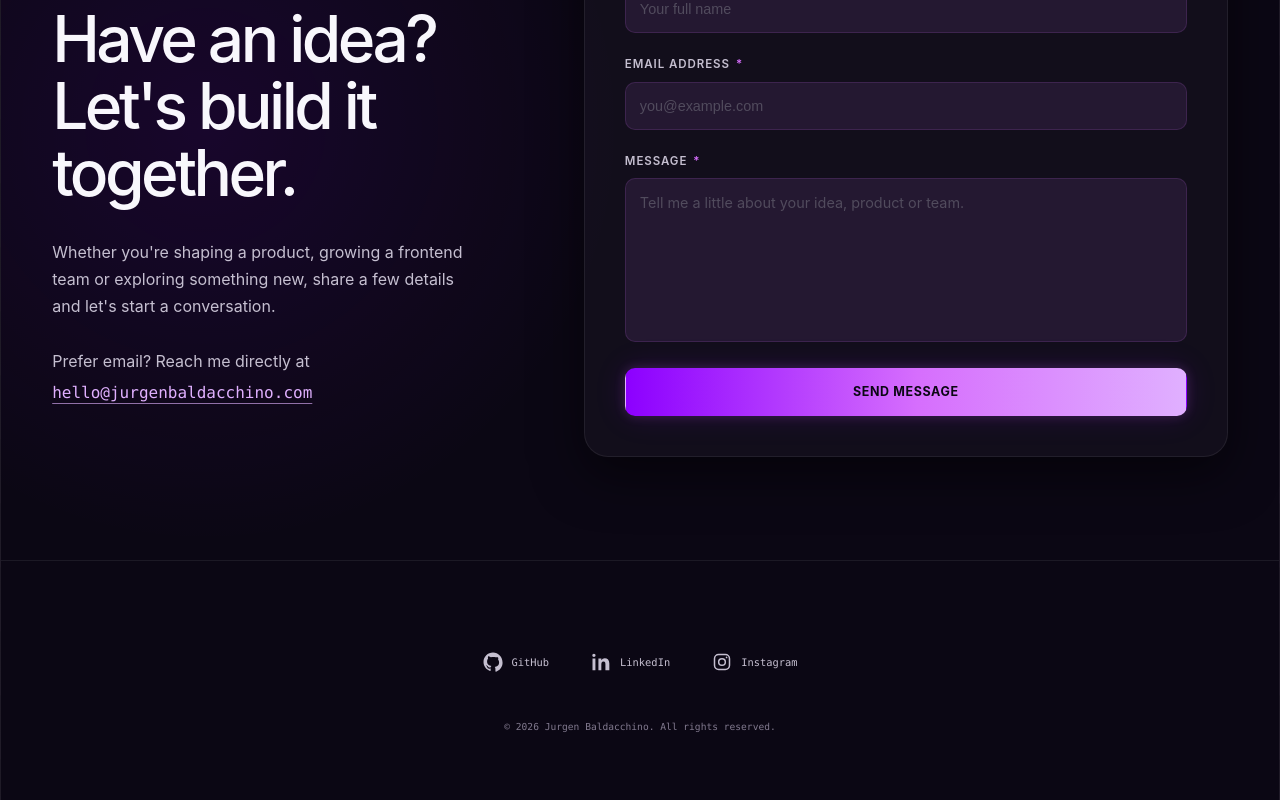
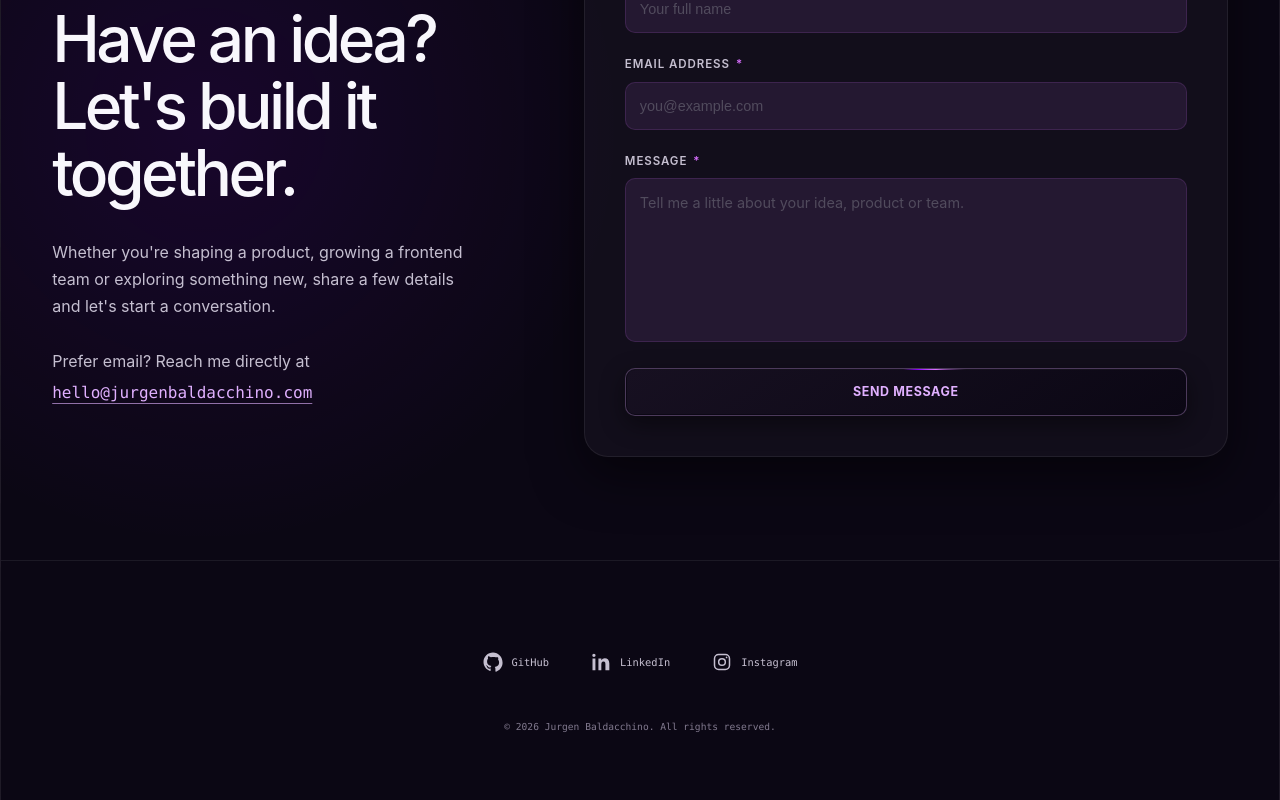
Before and after one commit to jur007/jurgenbaldacchino.com, a React (Vite) app: page / in a window 1280 px wide. Shown: the part 1801-2601 px from the top of the page. Built offline with nearby package versions, Linux system fonts and the light colour scheme.

Commit message:
refactor(chat section): adds animation and more subtle buttons

```diff
--- a/src/components/chat-section/chat-section.module.css
+++ b/src/components/chat-section/chat-section.module.css
@@ -104,8 +104,62 @@
   box-shadow: var(--shadow-electric-violet);
 }
 
-.submitButton {
+.submitButton.submitButton {
+  position: relative;
   margin-top: 4px;
+  overflow: hidden;
+  isolation: isolate;
+  color: var(--color-mauve);
+  background: var(--color-black-russian);
+  border-color: var(--color-mauve-30);
+  box-shadow:
+    inset 0 1px 0 var(--color-white-lilac-4),
+    0 8px 24px var(--color-black-45);
+}
+
+.submitButton::before {
+  position: absolute;
+  z-index: -2;
+  content: "";
+  width: 130%;
+  aspect-ratio: 1;
+  background: conic-gradient(
+    transparent 0deg,
+    transparent 285deg,
+    var(--color-electric-violet) 320deg,
+    var(--color-heliotrope) 344deg,
+    transparent 360deg
+  );
+  animation: rotateSubmitButtonBorder 5s linear infinite;
+}
+
+.submitButton::after {
+  position: absolute;
+  z-index: -1;
+  content: "";
+  background: linear-gradient(145deg, var(--color-haiti), var(--color-black-russian));
+  border-radius: calc(var(--radius-small) - 2px);
+  inset: 1px;
+  transition: background var(--transition-fast);
+}
+
+.submitButton.submitButton:hover {
+  color: var(--color-white-lilac);
+  border-color: var(--color-heliotrope-34);
+  box-shadow:
+    inset 0 1px 0 var(--color-white-lilac-7),
+    0 12px 30px var(--color-black-45),
+    0 0 20px var(--color-electric-violet-13);
+}
+
+.submitButton:hover::after {
+  background: linear-gradient(145deg, var(--color-revolver), var(--color-black-russian));
+}
+
+@keyframes rotateSubmitButtonBorder {
+  to {
+    transform: rotate(360deg);
+  }
 }
 
 @media (max-width: 1023px) {
@@ -145,4 +199,8 @@
   .messageInput {
     transition: none;
   }
+
+  .submitButton::before {
+    animation: none;
+  }
 }
```
